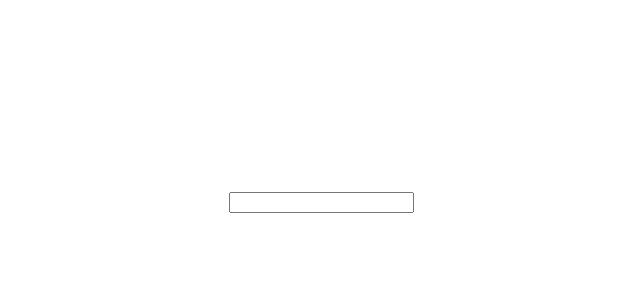
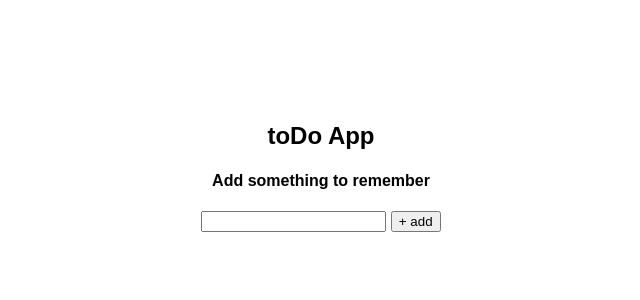
Before and after one commit to JavierPons/exercise_platfrom, a React (Create React App) app in the folder toDo/todo/: page / in a window 1280 px wide. Shown: the top 300 px of the page, without its empty margins (319-959 px from the left). Built offline with nearby package versions, Linux system fonts and the light colour scheme.

Commit message:
add gettingdata from typing

```diff
--- a/toDo/todo/src/App.js
+++ b/toDo/todo/src/App.js
@@ -3,10 +3,33 @@ import logo from './logo.svg';
 import './App.css';
 
 class App extends Component {
+  constructor(){
+    super()
+    this.state = {text:''}
+
+  }
+
+
+  handleSubmit = (e) => {
+    e.preventDefault();      // prevent reload of page
+    var text = this.refs.input.value.trim()
+    this.setState({text})
+    //this.refs.input.value = '';
+    console.log(text)
+    this.todo.push(text)
+    console.log(this.todo)
+  }
+
   render() {
+    this.todo = []
     return (
       <div className="App">
-        <input/>
+        <h2>toDo App</h2>
+        <h4>Add something to remember</h4>
+        <form onSubmit ={this.handleSubmit.bind(this)}>
+        <input ref = 'input'/> <button >+ add</button>
+        </form>
+        <div>{this.state.text}</div>
       </div>
     );
   }
--- a/toDo/todo/src/index.css
+++ b/toDo/todo/src/index.css
@@ -1,5 +1,5 @@
 body {
   margin: 0;
-  padding: 15% 0 0 0;
+  padding: 8% 0 0 0;
   font-family: sans-serif;
 }
```
